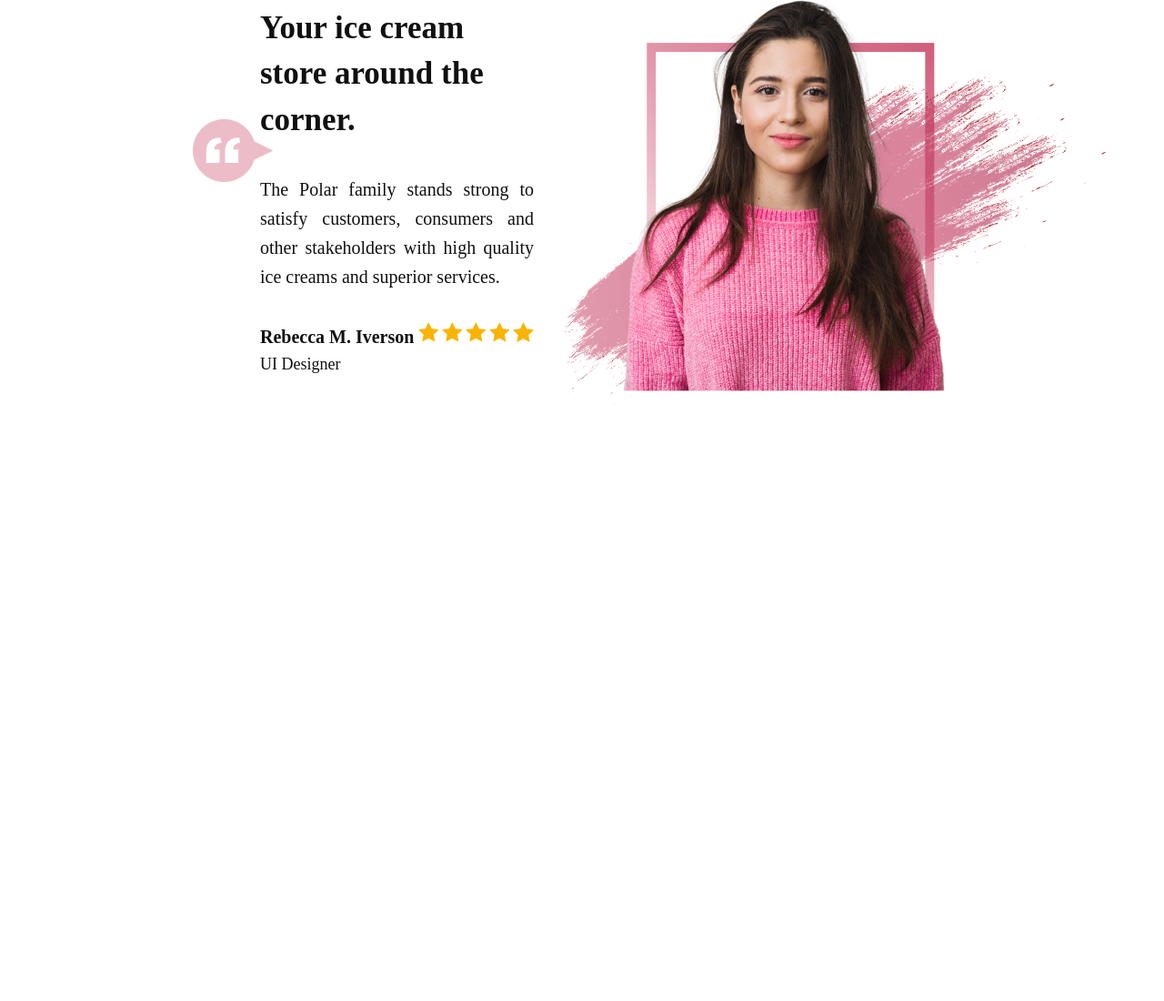
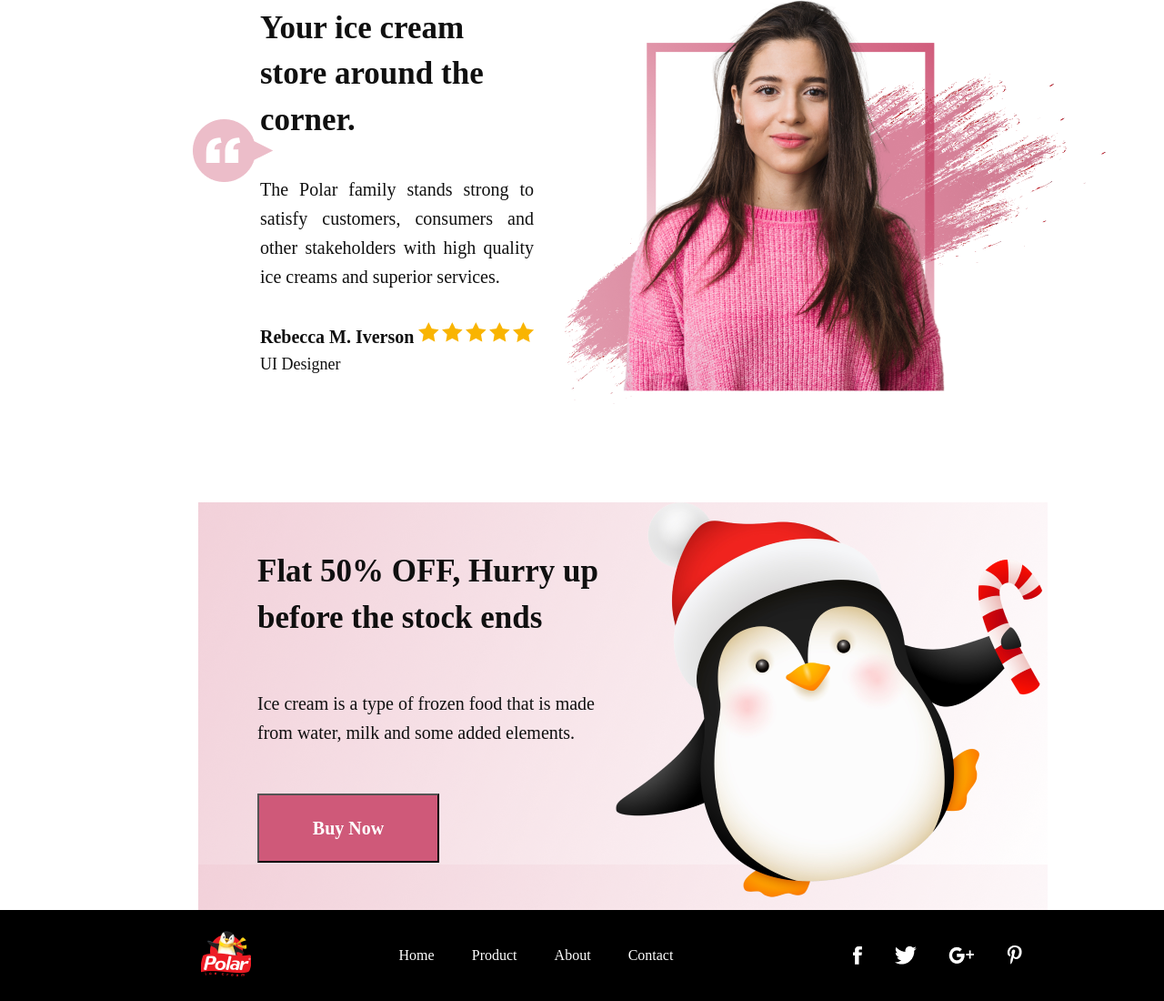
Before and after one commit to johnsonigbal/cone, a plain HTML site: page ice cream/html/index.html in a window 1280 px wide. Shown: the part 2120-3220 px from the top of the page at 91% size. Before the commit the page ends 2569 px from the top, so only its background shows below. Drawn offline with Linux system fonts and the light colour scheme.

Commit message:
Add files via upload

```diff
--- a/ice cream/css/style.css
+++ b/ice cream/css/style.css
@@ -311,3 +311,90 @@ text-align: justify;
     display: flex;
     flex-direction: column;
 }
+
+
+.offer_container{
+    background-image: url(../asset/image/Rectangle\ 8.png);
+    display: flex;
+    flex-direction: row;
+    margin-left: 17%;
+    margin-right: 10%;
+    margin-top: 8%;
+
+}
+
+.offer_subcontainer_1{
+
+    display: flex;
+    flex-direction: column;
+    justify-content: space-evenly;
+    color: #101010;
+    margin-left: 7%;
+}
+
+.offer_button{
+font-family: Balsamiq Sans;
+font-size: 20px;
+font-weight: 700;
+line-height: 32px;
+text-align: left;
+background: #CF5979;
+padding: 20px 10px;
+width: 200px;
+text-align: center;
+color: white;
+
+
+}
+
+.offer_text1{
+font-family: Balsamiq Sans;
+font-size: 35px;
+font-weight: 700;
+line-height: 50.75px;
+text-align: left;
+
+}
+
+
+.offer_text2{
+
+    font-family: Balsamiq Sans;
+font-size: 20px;
+font-weight: 400;
+line-height: 32px;
+text-align: left;
+
+}
+
+
+.footer_container{
+    width:100%;
+    height:100px;
+    background-color: black;
+    color:white;
+    display: flex;
+    justify-content: space-evenly;
+    align-items: center;
+
+
+
+}
+
+.footer_logo{
+    margin-left: 100px;
+}
+.footer_link{
+display: flex;
+width: 30%;
+justify-content: space-evenly;
+align-items: center;
+}
+
+.footer_social_logo{
+
+    display: flex;
+width: 20%;
+justify-content: space-evenly;
+align-items: center;
+}
--- a/ice cream/html/index.html
+++ b/ice cream/html/index.html
@@ -214,6 +214,65 @@
 
         </div>
 
+                <!-- offer page-->
+
+
+        <div class="offer_container">
+
+                <div    class="offer_subcontainer_1">
+
+                    <div class="offer_text1">
+
+                        Flat 50% OFF, Hurry up before the stock ends
+
+                    </div>
+
+
+                    <div class="offer_text2">
+                        Ice cream is a  type of frozen  food that  is made from water, milk and some added elements.
+                    </div>
+
+
+                    <div >
+                        <button  class="offer_button" type="button">Buy Now</button>
+                    </div>
+
+                </div>
+
+                <div class="offer_subcontainer_2">
+
+                    <img src="../asset/image/943-removebg 1.png" alt="" srcset="">
+
+                </div>
+
+
+        </div>
+
+        <div class="footer_container">
+
+            <div class="footer_logo">
+                <img src="../asset/image/image3.png" alt="" srcset="">
+            </div>
+
+            <div class="footer_link">
+
+                <a>Home</a>
+                <a>Product</a>
+                <a>About</a>
+                <a>Contact</a>
+            </div>
+
+            <div class="footer_social_logo">
+                    <img src="../asset/image/Icon 1.png" alt="" srcset="">
+                    <img src="../asset/image/Icon 2.png" alt="" srcset="">
+                    <img src="../asset/image/Icon 3.png" alt="" srcset="">
+                    <img src="../asset/image/Icon 4.png" alt="" srcset="">
+                </div>
+
+
+
+        </div>
+
 
 
 
```
Also changed, not shown: ice cream/asset/image/943-removebg 1.png (added), ice cream/asset/image/Icon 1.png (added), ice cream/asset/image/Icon 2.png (added), ice cream/asset/image/Icon 3.png (added), ice cream/asset/image/Icon 4.png (added), ice cream/asset/image/Rectangle 8.png (added).
